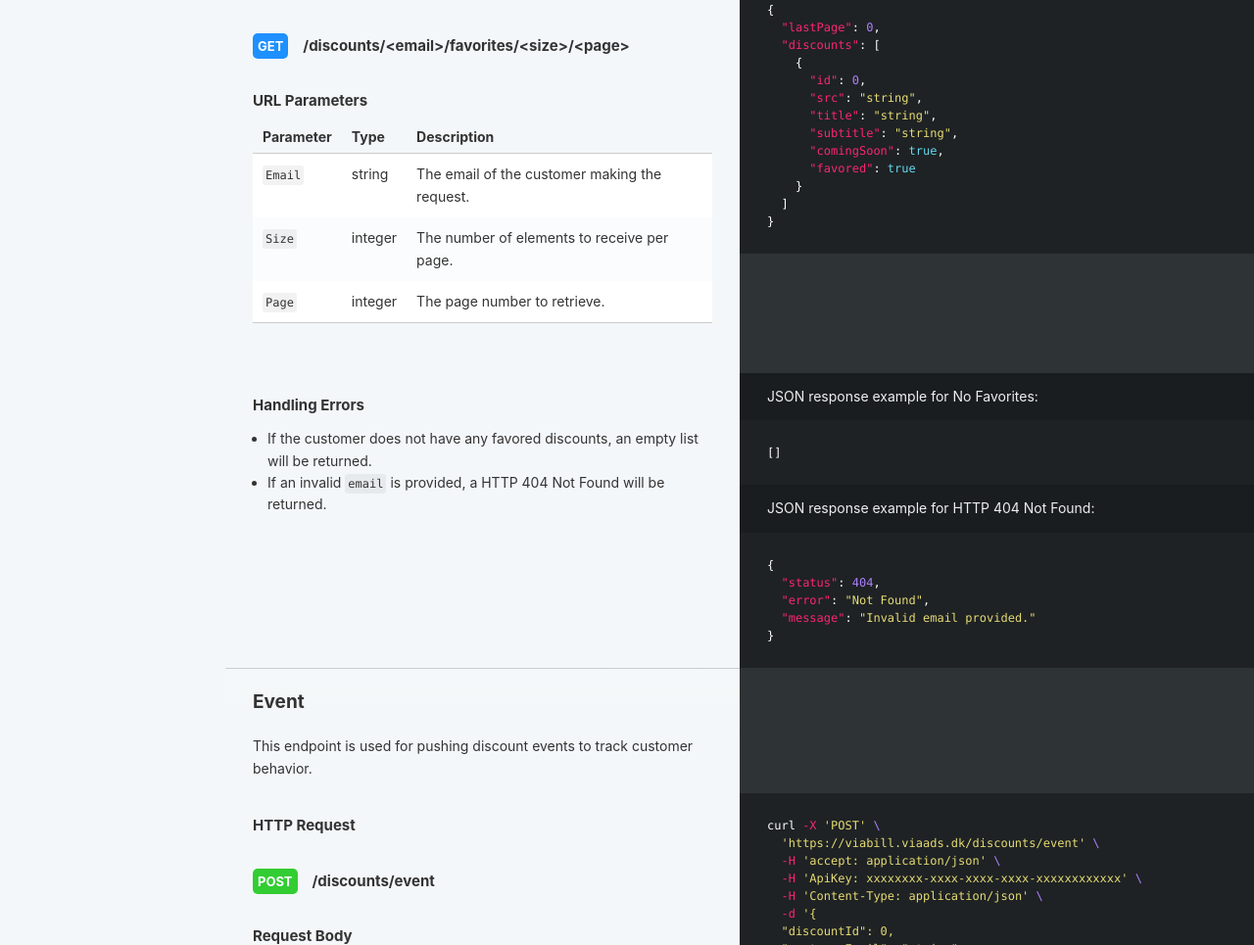
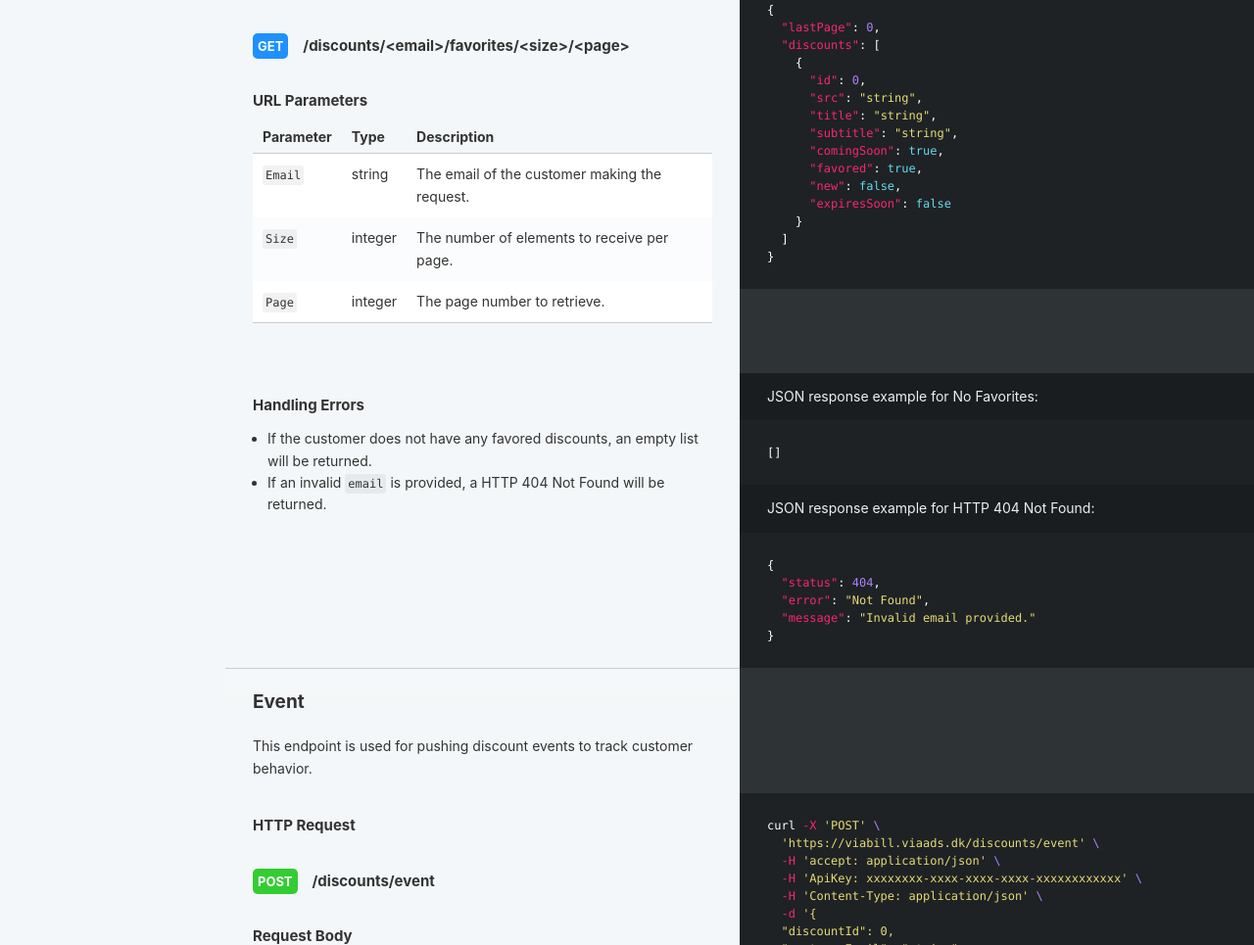
Before and after one commit to Marlin-OS-ApS/Slate-Viabill-Documentation, a plain HTML site: page index.html in a window 1280 px wide. Shown: the part 7599-8564 px from the top of the page at 98% size. Drawn offline with Linux system fonts and the light colour scheme.

Commit message:
Update index.html

```diff
--- a/index.html
+++ b/index.html
@@ -830,7 +830,9 @@ For more details about the request body, refer to the <a href="#request-body-1">
       </span><span class="nl">"title"</span><span class="p">:</span><span class="w"> </span><span class="s2">"string"</span><span class="p">,</span><span class="w">
       </span><span class="nl">"subtitle"</span><span class="p">:</span><span class="w"> </span><span class="s2">"string"</span><span class="p">,</span><span class="w">
       </span><span class="nl">"comingSoon"</span><span class="p">:</span><span class="w"> </span><span class="kc">true</span><span class="p">,</span><span class="w">
-      </span><span class="nl">"favored"</span><span class="p">:</span><span class="w"> </span><span class="kc">true</span><span class="w">
+      </span><span class="nl">"favored"</span><span class="p">:</span><span class="w"> </span><span class="kc">true</span><span class="p">,</span><span class="w">
+      </span><span class="nl">"new"</span><span class="p">:</span><span class="w"> </span><span class="kc">false</span><span class="p">,</span><span class="w">
+      </span><span class="nl">"expiresSoon"</span><span class="p">:</span><span class="w"> </span><span class="kc">false</span><span class="w">
     </span><span class="p">}</span><span class="w">
   </span><span class="p">]</span><span class="w">
 </span><span class="p">}</span><span class="w">
```
